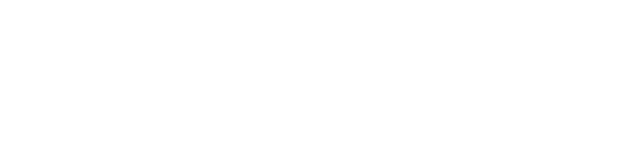
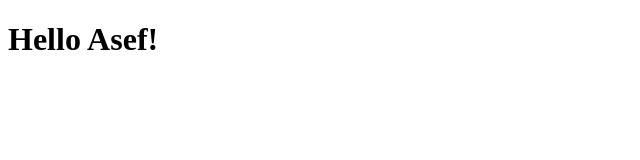
Before and after one commit to Solwar/JS_COURSE, a plain HTML site: page index.html in a window 1280 px wide. Shown: the whole page, without its empty margins (0-640 px from the left). Drawn offline with Linux system fonts and the light colour scheme.

Commit message:
second commit

```diff
--- a/index.html
+++ b/index.html
@@ -8,5 +8,6 @@
 </head>
 <body>
     <script src= "script.js"></script>
+    <h1>Hello Asef!</h1>
 </body>
 </html>
```
